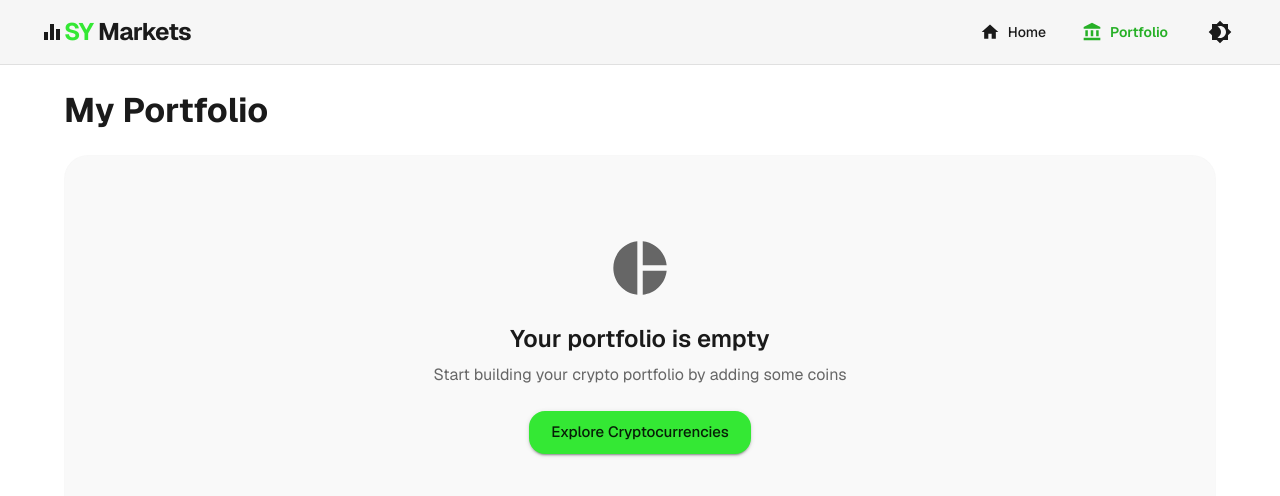
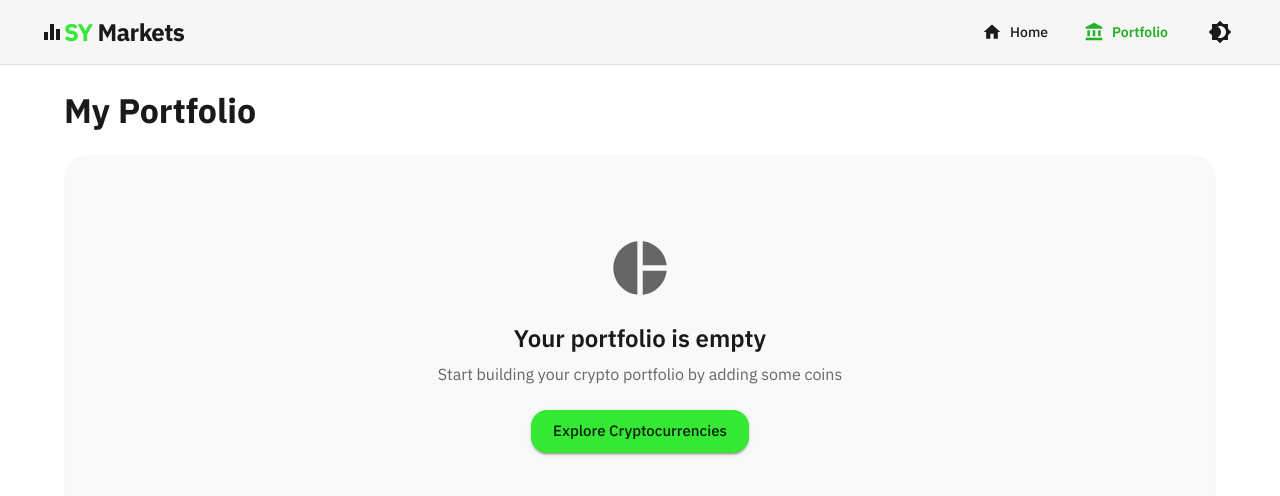
Before and after one commit to syahbes/crypto-bro-tracker, a Next.js app: page /portfolio in a window 1280 px wide. Shown: the top 496 px of the page. Built offline with nearby package versions, Linux system fonts and the light colour scheme; what @mui/material-nextjs would draw is missing.

Commit message:
IBM flex font and move theme provider

```diff
--- a/app/globals.css
+++ b/app/globals.css
@@ -19,7 +19,7 @@ body {
 body {
   color: var(--foreground);
   background: var(--background);
-  font-family: Arial, Helvetica, sans-serif;
+  font-family: var(--font-ibm-plex-sans), Arial, Helvetica, sans-serif;
   -webkit-font-smoothing: antialiased;
   -moz-osx-font-smoothing: grayscale;
 }
--- a/app/layout.tsx
+++ b/app/layout.tsx
@@ -1,20 +1,20 @@
 // app/layout.tsx
 import type { Metadata } from "next";
-import { Geist, Geist_Mono } from "next/font/google";
+import { IBM_Plex_Sans, IBM_Plex_Mono } from "next/font/google";
 import "./globals.css";
-import ThemeProvider from "@/components/ThemeProvider";
 import MainLayout from "@/components/layout/MainLayout";
 import Providers from "@/components/providers/Providers";
 
 
-const geistSans = Geist({
-  variable: "--font-geist-sans",
+const ibmPlexSans = IBM_Plex_Sans({
+  variable: "--font-ibm-plex-sans",
   subsets: ["latin"],
 });
 
-const geistMono = Geist_Mono({
-  variable: "--font-geist-mono",
+const ibmPlexMono = IBM_Plex_Mono({
+  variable: "--font-ibm-plex-mono",
   subsets: ["latin"],
+  weight: "300"
 });
 
 export const metadata: Metadata = {
@@ -29,13 +29,11 @@ export default function RootLayout({
 }>) {
   return (
     <html lang="en">
-      <body className={`${geistSans.variable} ${geistMono.variable}`}>
+      <body className={`${ibmPlexSans.variable} ${ibmPlexMono.variable}`}>
         <Providers>
-        <ThemeProvider>
           <MainLayout>
             {children}
           </MainLayout>
-        </ThemeProvider>
         </Providers>
       </body>
     </html>
--- a/app/page.tsx
+++ b/app/page.tsx
@@ -39,6 +39,7 @@ export default async function HomePage() {
             backgroundClip: 'text',
             WebkitBackgroundClip: 'text',
             WebkitTextFillColor: 'transparent',
+            fontFamily: 'var(--font-ibm-plex-mono)',
           }}
         >
           Cryptocurrency Portfolio Tracker
@@ -48,7 +49,7 @@ export default async function HomePage() {
           color="text.secondary"
           sx={{ fontWeight: 400 }}
         >
-          Track and manage your crypto investments
+          Track your crypto portfolio, manage your investments, and get real-time market data.
         </Typography>
       </Box>
 
@@ -66,4 +67,5 @@ export const metadata = {
   title: 'Crypto Portfolio Tracker | Track Your Investments',
   description: 'Track and manage your cryptocurrency portfolio with real-time prices, market data, and performance analytics.',
   keywords: 'cryptocurrency, bitcoin, ethereum, portfolio, tracker, crypto, investment',
+  authors: [ 'Shlomo Yahnes'],
 };
--- a/components/layout/header/Logo.tsx
+++ b/components/layout/header/Logo.tsx
@@ -24,7 +24,7 @@ export default function Logo({ onLogoClick }: LogoProps) {
           fontWeight: 700,
           color: theme.palette.text.primary,
           letterSpacing: '-0.025em',
-          fontFamily: 'var(--font-geist-sans)',
+          fontFamily: 'var(--font-ibm-plex-sans)',
           cursor: 'pointer',
           transition: 'color 0.2s ease',
           '&:hover': {
--- a/components/providers/Providers.tsx
+++ b/components/providers/Providers.tsx
@@ -4,6 +4,8 @@ import { QueryClient, QueryClientProvider } from '@tanstack/react-query';
 import { useState } from 'react';
 import StoreProvider from '@/app/StoreProvider';
 import { PortfolioProvider } from './PortfolioProvider';
+import ThemeProvider from "@/components/ThemeProvider";
+
 export default function Providers({ children }: { children: React.ReactNode }) {
   const [queryClient] = useState(() => new QueryClient({
     defaultOptions: {
@@ -19,7 +21,9 @@ export default function Providers({ children }: { children: React.ReactNode }) {
       <StoreProvider>
         <QueryClientProvider client={queryClient}>
           <PortfolioProvider>
-            {children}
+            <ThemeProvider>
+              {children}
+            </ThemeProvider>
           </PortfolioProvider>
         </QueryClientProvider>
       </StoreProvider>
--- a/components/theme.ts
+++ b/components/theme.ts
@@ -23,40 +23,37 @@ export const lightTheme: ThemeOptions = {
     divider: '#e0e0e0',
   },
   typography: {
-    fontFamily: 'var(--font-geist-sans), -apple-system, BlinkMacSystemFont, Segoe UI, Roboto, sans-serif',
+    fontFamily: 'var(--font-ibm-plex-sans), -apple-system, BlinkMacSystemFont, Segoe UI, Roboto, sans-serif',
     h1: {
-      fontFamily: 'var(--font-geist-sans)',
+      fontFamily: 'var(--font-ibm-plex-sans)',
       fontWeight: 700,
     },
     h2: {
-      fontFamily: 'var(--font-geist-sans)',
+      fontFamily: 'var(--font-ibm-plex-sans)',
       fontWeight: 600,
     },
     h3: {
-      fontFamily: 'var(--font-geist-sans)',
+      fontFamily: 'var(--font-ibm-plex-sans)',
       fontWeight: 600,
     },
     h4: {
-      fontFamily: 'var(--font-geist-sans)',
+      fontFamily: 'var(--font-ibm-plex-sans)',
       fontWeight: 600,
     },
     h5: {
-      fontFamily: 'var(--font-geist-sans)',
+      fontFamily: 'var(--font-ibm-plex-sans)',
       fontWeight: 600,
     },
     h6: {
-      fontFamily: 'var(--font-geist-sans)',
+      fontFamily: 'var(--font-ibm-plex-sans)',
       fontWeight: 600,
     },
     body1: {
-      fontFamily: 'var(--font-geist-sans)',
+      fontFamily: 'var(--font-ibm-plex-sans)',
     },
     body2: {
-      fontFamily: 'var(--font-geist-sans)',
+      fontFamily: 'var(--font-ibm-plex-sans)',
     },
-    // code: {
-    //   fontFamily: 'var(--font-geist-mono)',
-    // },
   },
   shape: {
     borderRadius: 8,
@@ -102,40 +99,37 @@ export const darkTheme: ThemeOptions = {
     divider: '#333333',
   },
   typography: {
-    fontFamily: 'var(--font-geist-sans), -apple-system, BlinkMacSystemFont, Segoe UI, Roboto, sans-serif',
+    fontFamily: 'var(--font-ibm-plex-sans), -apple-system, BlinkMacSystemFont, Segoe UI, Roboto, sans-serif',
     h1: {
-      fontFamily: 'var(--font-geist-sans)',
+      fontFamily: 'var(--font-ibm-plex-sans)',
       fontWeight: 700,
     },
     h2: {
-      fontFamily: 'var(--font-geist-sans)',
+      fontFamily: 'var(--font-ibm-plex-sans)',
       fontWeight: 600,
     },
     h3: {
-      fontFamily: 'var(--font-geist-sans)',
+      fontFamily: 'var(--font-ibm-plex-sans)',
       fontWeight: 600,
     },
     h4: {
-      fontFamily: 'var(--font-geist-sans)',
+      fontFamily: 'var(--font-ibm-plex-sans)',
       fontWeight: 600,
     },
     h5: {
-      fontFamily: 'var(--font-geist-sans)',
+      fontFamily: 'var(--font-ibm-plex-sans)',
       fontWeight: 600,
     },
     h6: {
-      fontFamily: 'var(--font-geist-sans)',
+      fontFamily: 'var(--font-ibm-plex-sans)',
       fontWeight: 600,
     },
     body1: {
-      fontFamily: 'var(--font-geist-sans)',
+      fontFamily: 'var(--font-ibm-plex-sans)',
     },
     body2: {
-      fontFamily: 'var(--font-geist-sans)',
+      fontFamily: 'var(--font-ibm-plex-sans)',
     },
-    // code: {
-    //   fontFamily: 'var(--font-geist-mono)',
-    // },
   },
   shape: {
     borderRadius: 8,
```
Also changed, not shown: app/page.module.css (deleted, +0 -167 lines).
